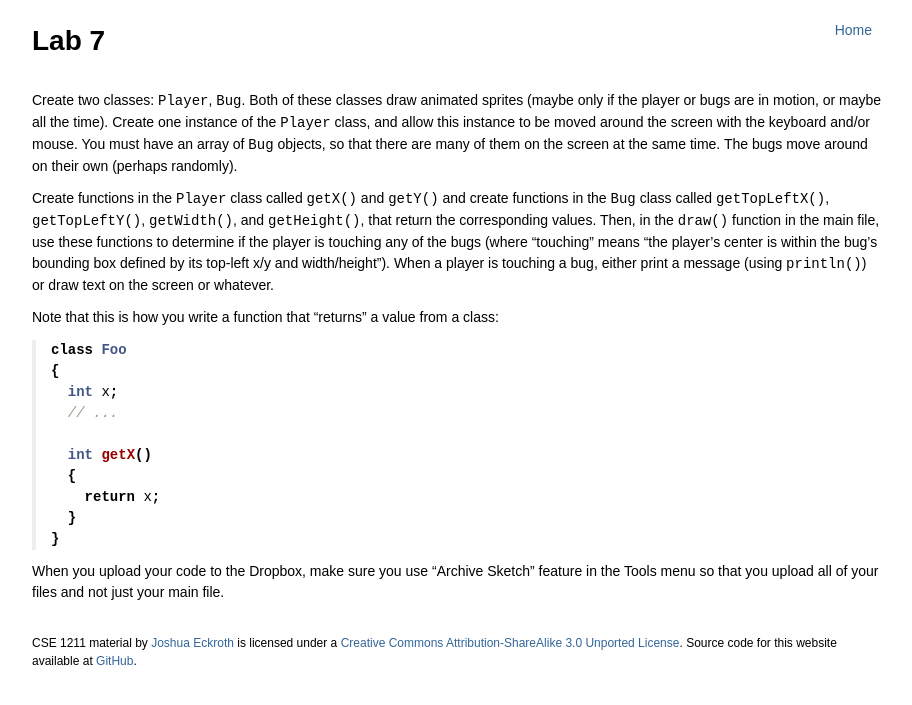
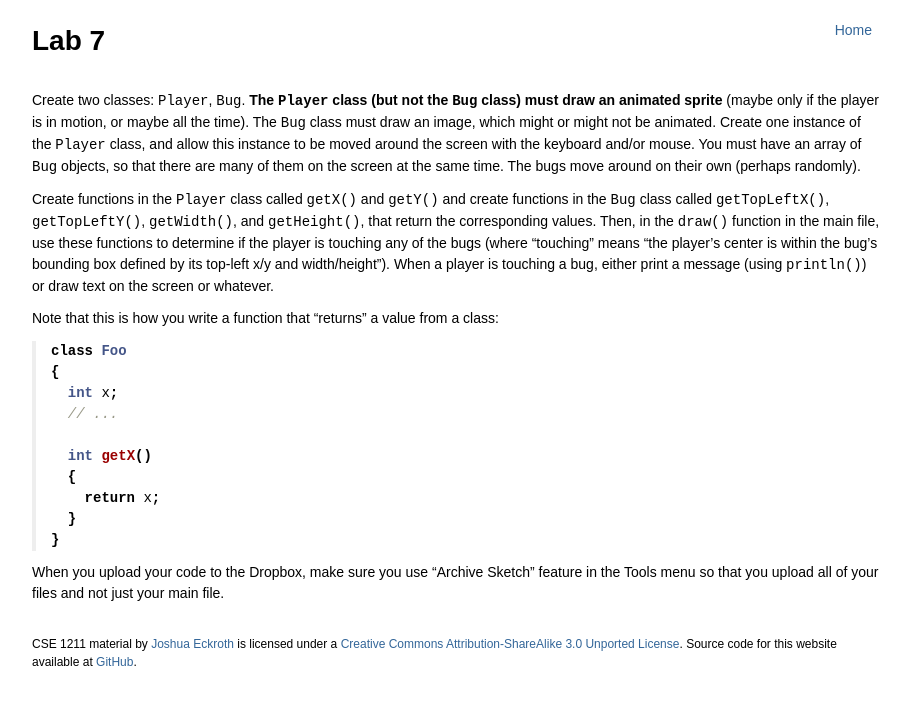
Before and after one commit to joshuaeckroth/cse1211-website, a Jekyll site: the page built from labs/_posts/2013-10-23-lab-7.markdown, in a window 1280 px wide. Shown: the top 705 px of the page, without its empty margins (183-1095 px from the left). Built offline with Jekyll 4.4.1, drawn with Linux system fonts in a browser that asks for light colours; Markdown is read by kramdown in place of the engine named in the settings; comment, search, counter and statistics services are not loaded.

Commit message:
Clarification for lab 7.

```diff
--- a/labs/_posts/2013-10-23-lab-7.markdown
+++ b/labs/_posts/2013-10-23-lab-7.markdown
@@ -6,7 +6,7 @@ due: Nov 1, 11:59pm
 
 # Lab 7
 
-Create two classes: `Player`, `Bug`. Both of these classes draw animated sprites (maybe only if the player or bugs are in motion, or maybe all the time). Create one instance of the `Player` class, and allow this instance to be moved around the screen with the keyboard and/or mouse. You must have an array of `Bug` objects, so that there are many of them on the screen at the same time. The bugs move around on their own (perhaps randomly).
+Create two classes: `Player`, `Bug`. **The `Player` class (but not the `Bug` class) must draw an animated sprite** (maybe only if the player is in motion, or maybe all the time). The `Bug` class must draw an image, which might or might not be animated. Create one instance of the `Player` class, and allow this instance to be moved around the screen with the keyboard and/or mouse. You must have an array of `Bug` objects, so that there are many of them on the screen at the same time. The bugs move around on their own (perhaps randomly).
 
 Create functions in the `Player` class called `getX()` and `getY()` and create functions in the `Bug` class called `getTopLeftX()`, `getTopLeftY()`, `getWidth()`, and `getHeight()`, that return the corresponding values. Then, in the `draw()` function in the main file, use these functions to determine if the player is touching any of the bugs (where "touching" means "the player's center is within the bug's bounding box defined by its top-left x/y and width/height"). When a player is touching a bug, either print a message (using `println()`) or draw text on the screen or whatever.
 
```
